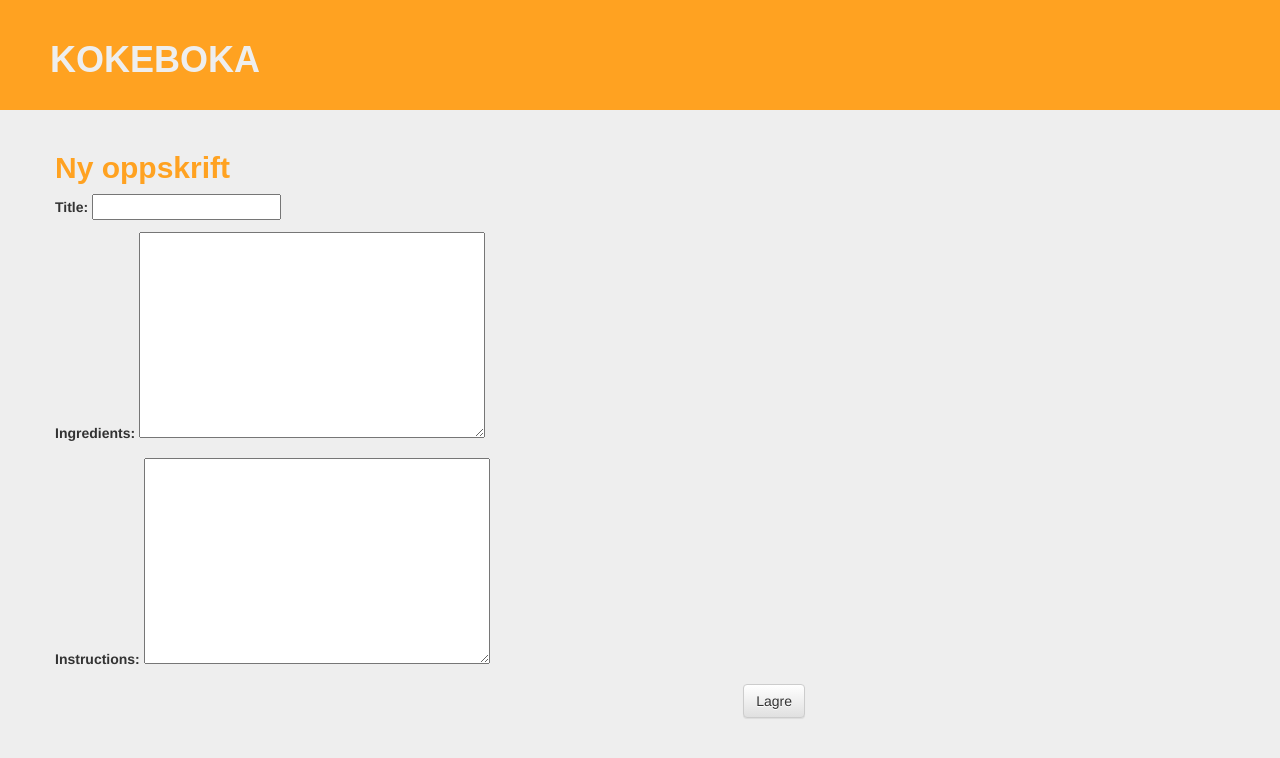
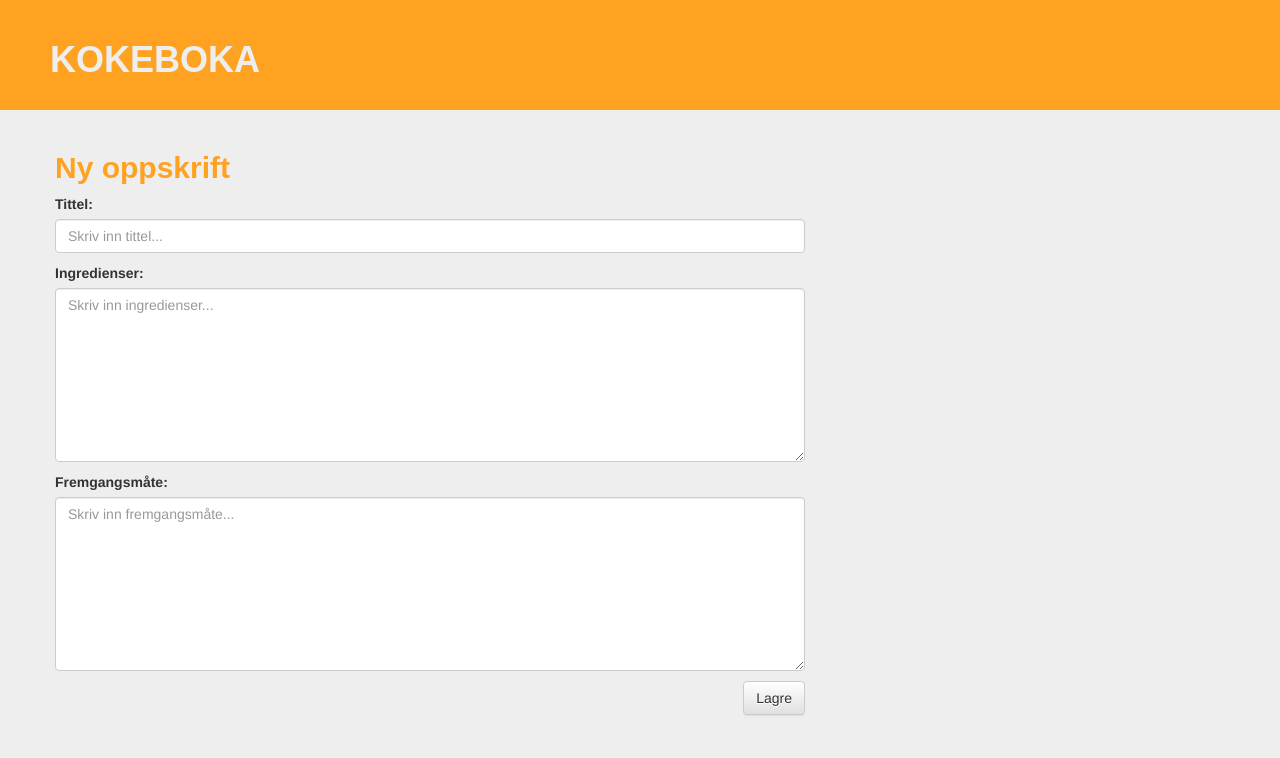
Before and after one commit to bendikstoasannes/cookbook, a Django app: page /recipe/new in a window 1280 px wide. Shown: the top 758 px of the page. Run offline with Django 3.2, Linux system fonts and the light colour scheme; some libraries are stand-ins or nearby versions.

Commit message:
Improve create and edit form

```diff
--- a/book/forms.py
+++ b/book/forms.py
@@ -1,7 +1,27 @@
 from django import forms
+from django.db import models
 from .models import Recipe
 
 class RecipeForm(forms.ModelForm):
     class Meta:
         model = Recipe
         fields = ('title', 'ingredients', 'instructions',)
+        labels = {'title': 'Tittel',
+                  'ingredients': 'Ingredienser',
+                  'instructions': 'Fremgangsmåte'
+                  }
+        widgets = {
+            'title': forms.TextInput(attrs={
+                'class': 'form-control',
+                'placeholder': 'Skriv inn tittel...'}),
+
+            'ingredients': forms.Textarea(attrs={
+                'class': 'form-control',
+                'placeholder': 'Skriv inn ingredienser...',
+                'rows': 8}),
+
+            'instructions': forms.Textarea(attrs={
+                'class': 'form-control',
+                'placeholder': 'Skriv inn fremgangsmåte...',
+                'rows': 8})
+        }
--- a/book/models.py
+++ b/book/models.py
@@ -6,9 +6,9 @@ from django.utils import timezone
 
 class Recipe(models.Model):
     author = models.ForeignKey(settings.AUTH_USER_MODEL, on_delete=models.CASCADE)
-    title = models.CharField(max_length=200)
-    ingredients = models.TextField(default="")
-    instructions = models.TextField(default="")
+    title = models.CharField(max_length=200, verbose_name='overskrift')
+    ingredients = models.TextField(default="", verbose_name='ingredienser')
+    instructions = models.TextField(default="", verbose_name='framgangsmate')
 
     created_date = models.DateTimeField(default=timezone.now)
     published_date = models.DateTimeField(blank=True, null=True)
--- a/book/static/css/book.css
+++ b/book/static/css/book.css
@@ -109,3 +109,5 @@ body {
 .glyphicon-remove {
     margin-left: 5px;
 }
+
+/* EDIT FORM */
--- a/book/templates/book/recipe_detail.html
+++ b/book/templates/book/recipe_detail.html
@@ -32,7 +32,6 @@
     {% if user.is_authenticated %}
         <a class="btn btn-default" id="edit-button" href="{% url 'recipe_edit' pk=recipe.pk %}">
             Rediger<span class="glyphicon glyphicon-pencil"></span></a>
-
         <a class="btn btn-default" id="delete-button" href="{% url 'recipe_remove' pk=recipe.pk %}">
             Slett<span class="glyphicon glyphicon-remove"></span></a>
     {% endif %}
```
Also changed, not shown: book/migrations/0005_auto_20190105_0053.py (added), book/migrations/0006_auto_20190105_0057.py (added), book/migrations/0007_auto_20190105_0113.py (added), book/migrations/0008_auto_20190106_1056.py (added).
